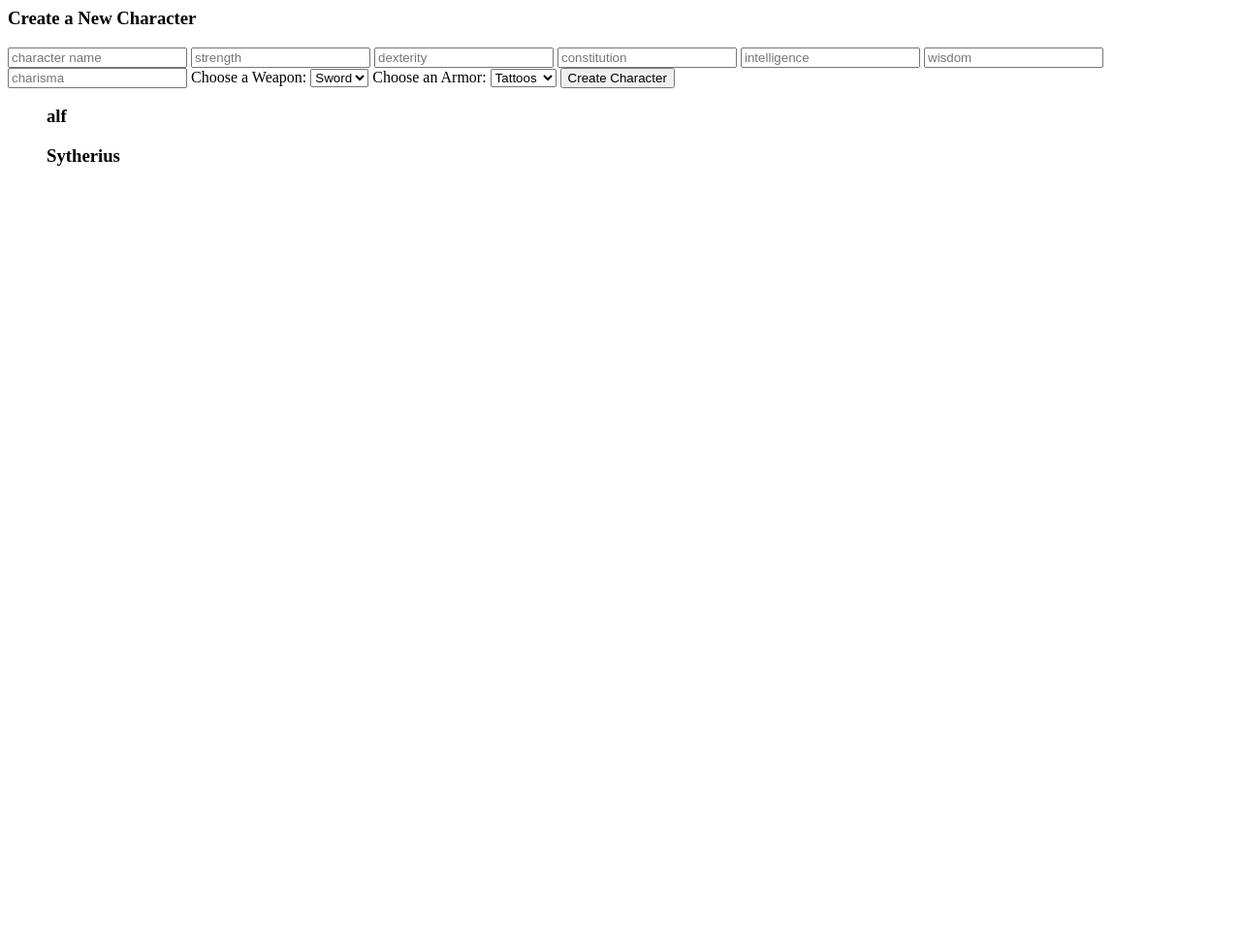
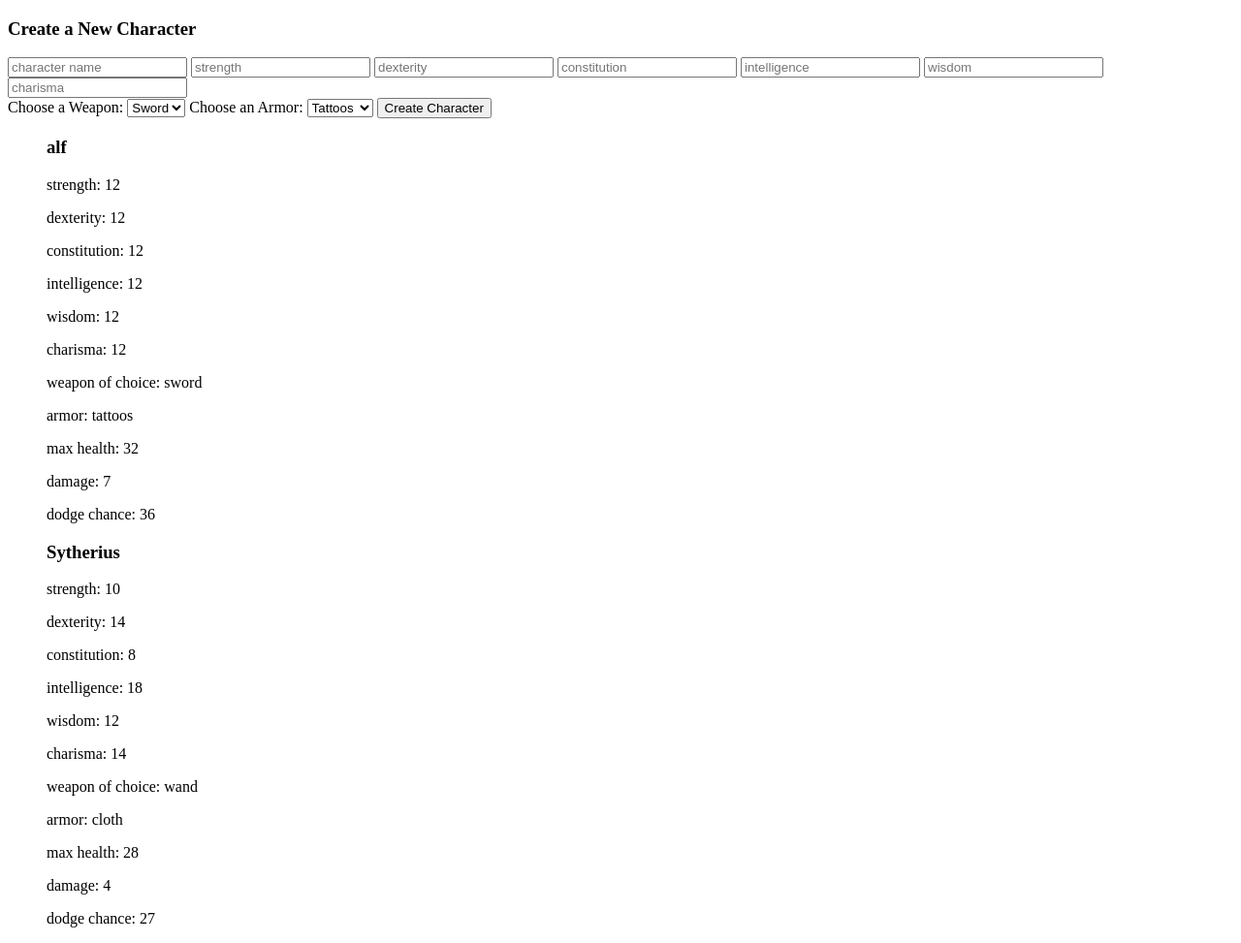
Before and after one commit to WillowGardener/code-practice, a Django app: page / in a window 1280 px wide. Shown: the whole page at 97% size. Before the commit the page ends 171 px from the top, so only its background shows below. Run offline with Django 3.2, Linux system fonts and the light colour scheme; data comes from the database, SQL or seed files in the repository; both versions use the stored data as it was after the commit.

Commit message:
character creator up to MVP

```diff
--- a/character_creator/character_app/views.py
+++ b/character_creator/character_app/views.py
@@ -18,14 +18,14 @@ def home(request):
     return render(request, 'home.html', context)
 
 def add_character(request):
-    name = request.POST['character_name']
+    character_name = request.POST.get('charactername')
 
-    strength = int(request.POST['strength'])
-    dexterity = int(request.POST['dexterity'])
-    constitution = int(request.POST['constitution'])
-    intelligence = int(request.POST['intelligence'])
-    wisdom = int(request.POST['wisdom'])
-    charisma = int(request.POST['charisma'])
+    strength = int(request.POST.get('strength'))
+    dexterity = int(request.POST.get('dexterity'))
+    constitution = int(request.POST.get('constitution'))
+    intelligence = int(request.POST.get('intelligence'))
+    wisdom = int(request.POST.get('wisdom'))
+    charisma = int(request.POST.get('charisma'))
 
     max_health = constitution+20
 
@@ -46,6 +46,6 @@ def add_character(request):
     total_damage = weapon.damage + (strength-10)/2
 
 
-    character = Character.objects.create(name=name,max_health=max_health,strength=strength,dexterity=dexterity,constitution=constitution,intelligence=intelligence,wisdom=wisdom,charisma=charisma,weapon=weapon,armor=armor, total_dodge_chance=total_dodge_chance,total_damage=total_damage)
+    character = Character.objects.create(name=character_name,max_health=max_health,strength=strength,dexterity=dexterity,constitution=constitution,intelligence=intelligence,wisdom=wisdom,charisma=charisma,weapon=weapon,armor=armor, total_dodge_chance=total_dodge_chance,total_damage=total_damage)
 
     return HttpResponseRedirect(reverse('character_app:home'))
--- a/character_creator/templates/home.html
+++ b/character_creator/templates/home.html
@@ -1,14 +1,19 @@
+<!DOCTYPE html>
+
+<html>
+    <body>
         <div>
             <h3>Create a New Character</h3>
-    <form action="{% url 'character_app:add_character' %}">
-        <input type=text placeholder='character name' name='character_name'>
+            <form action="{% url 'character_app:add_character' %}" method="post">
+                {% csrf_token %}
+                <input type='text' placeholder='character name' name='charactername'>
                 <input type='text' placeholder='strength' name='strength'>
                 <input type='text' placeholder='dexterity' name='dexterity'>
                 <input type='text' placeholder='constitution' name='constitution'>
                 <input type='text' placeholder='intelligence' name='intelligence'>
                 <input type='text' placeholder='wisdom' name='wisdom'>
                 <input type='text' placeholder='charisma' name='charisma'>
-
+                <br>
                 <label for='weapon'>Choose a Weapon:</label>
                 <select name='weapon'>
                     <option value='sword'>Sword</option>
@@ -33,7 +38,20 @@
             <ul>
                 {% for character in characters %}
                     <h3>{{character.name}}</h3>
+                    <p>strength: {{character.strength}}</p>
+                    <p>dexterity: {{character.dexterity}}</p>
+                    <p>constitution: {{character.constitution}}</p>
+                    <p>intelligence: {{character.intelligence}}</p>
+                    <p>wisdom: {{character.wisdom}}</p>
+                    <p>charisma: {{character.charisma}}</p>
+                    <p>weapon of choice: {{character.weapon}}</p>
+                    <p>armor: {{character.armor}}</p>
+                    <p>max health: {{character.max_health}}</p>
+                    <p>damage: {{character.total_damage}}</p>
+                    <p>dodge chance: {{character.total_dodge_chance}}</p>
                 {% endfor %}
             </ul>
 
         </div>
+    </body>
+</html>
```
Also changed, not shown: character_creator/db.sqlite3. Lines whose indentation alone changed are shown as unchanged.
